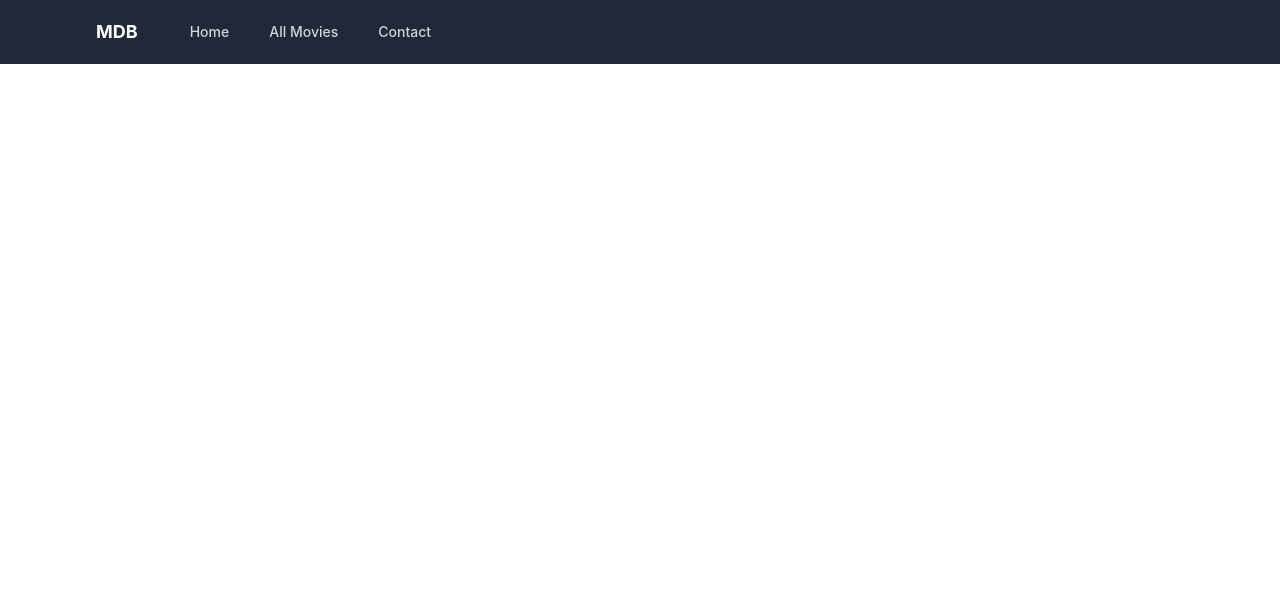
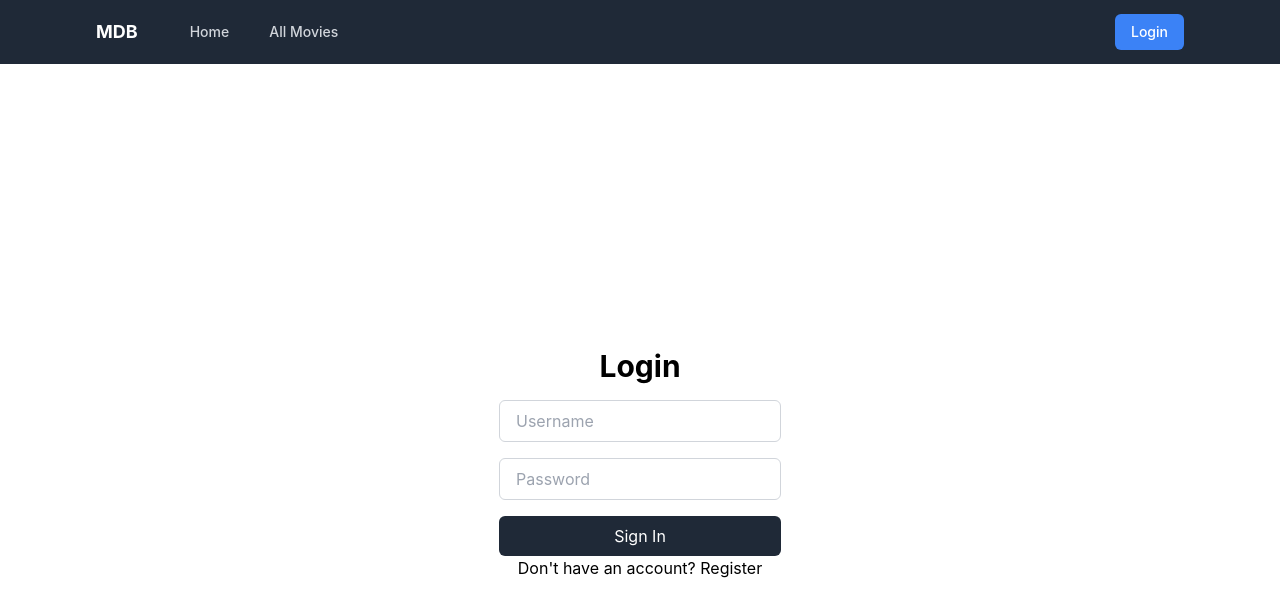
Before and after one commit to MingxiaoZhang/movies-website, a React (Create React App) app in the folder movies_app/: page /login in a window 1280 px wide. Shown: the top 616 px of the page. Built offline with nearby package versions, Linux system fonts and the light colour scheme.

Commit message:
added user register

```diff
--- a/movies_app/src/App.tsx
+++ b/movies_app/src/App.tsx
@@ -6,6 +6,8 @@ import MovieInfoPage from "./pages/MovieInfoPage";
 import Navbar from "./components/Navbar";
 import { PageRoutes } from './routes/pageRoutes'
 import MoviesListPage from "./pages/MoviesListPage";
+import LoginPage from "./pages/LoginPage";
+import RegisterPage from "./pages/RegisterPage";
 
 function App() {
   return (
@@ -16,6 +18,8 @@ function App() {
               <Route path={PageRoutes.HOME} element={<MainPage />}/>
               <Route path={PageRoutes.MOVIE_INFO_ROUTE} element={<MovieInfoPage />}/>
               <Route path={PageRoutes.MOVIE_LIST} element={<MoviesListPage />}/>
+              <Route path={PageRoutes.LOGIN} element={<LoginPage />}/>
+              <Route path={PageRoutes.REGISTER} element={<RegisterPage />}/>
           </Routes>
       </>
   );
--- a/movies_app/src/components/Navbar/index.tsx
+++ b/movies_app/src/components/Navbar/index.tsx
@@ -27,14 +27,16 @@ const Navbar: React.FC = () => {
                                 >
                                     All Movies
                                 </a>
-                                <a
-                                    className="text-gray-300 hover:bg-gray-700 hover:text-white px-3 py-2 rounded-md text-sm font-medium"
-                                    onClick={() => {navigate(PageRoutes.CONTACT)}}
-                                >
-                                    Contact
-                                </a>
                             </div>
                         </div>
+                    </div>
+                    <div className="flex items-center ml-auto">
+                        <button
+                            onClick={() => {navigate(PageRoutes.LOGIN)}}
+                            className="bg-blue-500 hover:bg-blue-700 text-white px-4 py-2 rounded-md text-sm font-medium"
+                        >
+                            Login
+                        </button>
                     </div>
                 </div>
             </div>
--- /dev/null
+++ b/movies_app/src/pages/LoginPage/index.tsx
@@ -0,0 +1,61 @@
+import React, { useState } from 'react';
+import {useNavigate} from "react-router-dom";
+
+const LoginPage: React.FC = () => {
+    const navigate = useNavigate();
+    const [username, setUsername] = useState('');
+    const [password, setPassword] = useState('');
+
+    const handleUsernameChange = (e: React.ChangeEvent<HTMLInputElement>) => {
+        setUsername(e.target.value);
+    };
+
+    const handlePasswordChange = (e: React.ChangeEvent<HTMLInputElement>) => {
+        setPassword(e.target.value);
+    };
+
+    const handleSubmit = (e: React.FormEvent) => {
+        e.preventDefault();
+        // Add your login logic here
+        console.log(`Username: ${username} | Password: ${password}`);
+        // Reset form fields
+        setUsername('');
+        setPassword('');
+    };
+
+    return (
+        <div className="flex flex-col items-center justify-center h-screen">
+            <h1 className="text-3xl font-bold mb-4">Login</h1>
+            <form onSubmit={handleSubmit} className="flex flex-col gap-4">
+                <input
+                    type="text"
+                    placeholder="Username"
+                    value={username}
+                    onChange={handleUsernameChange}
+                    className="border border-gray-300 px-4 py-2 rounded-md"
+                />
+                <input
+                    type="password"
+                    placeholder="Password"
+                    value={password}
+                    onChange={handlePasswordChange}
+                    className="border border-gray-300 px-4 py-2 rounded-md"
+                />
+                <button
+                    type="submit"
+                    className="bg-gray-800 hover:bg-blue-700 text-white px-4 py-2 rounded-md"
+                >
+                    Sign In
+                </button>
+            </form>
+            <p>
+                Don't have an account?{' '}
+                <button onClick={() => navigate('/register')}>
+                    Register
+                </button>
+            </p>
+        </div>
+    );
+};
+
+export default LoginPage
--- /dev/null
+++ b/movies_app/src/pages/RegisterPage/index.tsx
@@ -0,0 +1,70 @@
+import React, { useState } from 'react';
+import axios from "axios";
+
+const RegisterPage: React.FC = () => {
+    const [username, setUsername] = useState('');
+    const [password, setPassword] = useState('');
+
+    const handleUsernameChange = (e: React.ChangeEvent<HTMLInputElement>) => {
+        setUsername(e.target.value);
+    };
+
+    const handlePasswordChange = (e: React.ChangeEvent<HTMLInputElement>) => {
+        setPassword(e.target.value);
+    };
+
+    const handleSubmit = async (e: React.FormEvent) => {
+        e.preventDefault();
+        const config = {
+            method: 'post',
+            url: 'http://localhost:5000/create_user',
+            headers: {
+                'Content-Type': 'application/json'
+            },
+            data : {
+                "name": username,
+                "password": password
+            }
+        };
+        const response = await axios(config)
+        if (response.data.status === 200) {
+            alert("Success!");
+        } else {
+            alert(response.data.message);
+        }
+        console.log(`Username: ${username} | Password: ${password}`);
+        // Reset form fields
+        setUsername('');
+        setPassword('');
+    };
+
+    return (
+        <div className="flex flex-col items-center justify-center h-screen">
+            <h1 className="text-3xl font-bold mb-4">Register</h1>
+            <form onSubmit={handleSubmit} className="flex flex-col gap-4">
+                <input
+                    type="text"
+                    placeholder="Username"
+                    value={username}
+                    onChange={handleUsernameChange}
+                    className="border border-gray-300 px-4 py-2 rounded-md"
+                />
+                <input
+                    type="password"
+                    placeholder="Password"
+                    value={password}
+                    onChange={handlePasswordChange}
+                    className="border border-gray-300 px-4 py-2 rounded-md"
+                />
+                <button
+                    type="submit"
+                    className="bg-gray-800 hover:bg-blue-700 text-white px-4 py-2 rounded-md"
+                >
+                    Sign Up
+                </button>
+            </form>
+        </div>
+    );
+};
+
+export default RegisterPage;
--- a/movies_app/src/routes/pageRoutes.ts
+++ b/movies_app/src/routes/pageRoutes.ts
@@ -7,5 +7,6 @@ export enum PageRoutes {
     DIRECTOR_INFO_ROUTE = '/director-info/:id',
     ACTOR_INFO = '/actor-info',
     ACTOR_INFO_ROUTE = '/actor-info/:id',
-    CONTACT = '/contact'
+    LOGIN = '/login',
+    REGISTER = '/register'
 }
```
Also changed, not shown: movies_app/src/tailwind.output.css, 1 other file (tests, documents, lock files or other folders).
